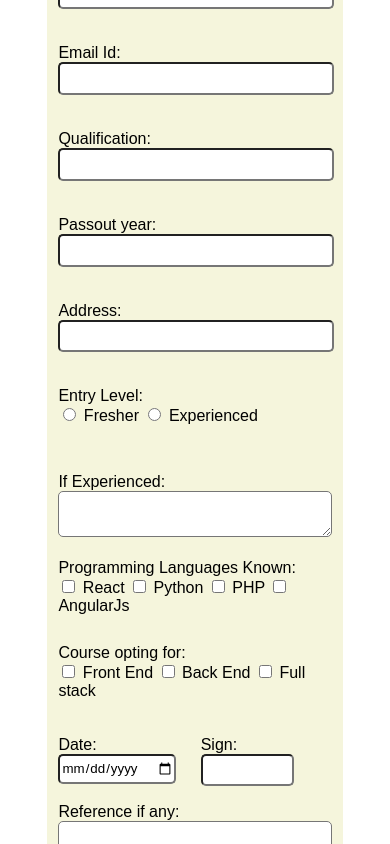
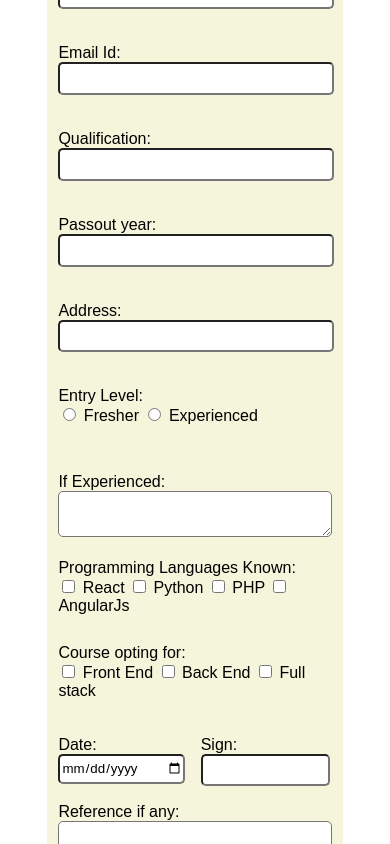
Before and after one commit to ShariRoluthon/orisys_India_form, a plain HTML site: page index.html in a window 390 px wide. Shown: the part 327-1171 px from the top of the page. Drawn offline with Linux system fonts and the light colour scheme.

Commit message:
Update OrisysIndia_Form.css

```diff
--- a/css/OrisysIndia_Form.css
+++ b/css/OrisysIndia_Form.css
@@ -82,4 +82,10 @@ footer{
 		width: 76%;
 		margin-left: 12%;
 	}
+	.FormStyleDate input[type="Date"]{
+		width: 93%;
+	}
+	.FormStyleSign input[type="text"]{
+		width: 93%;
+	}
 }
```
